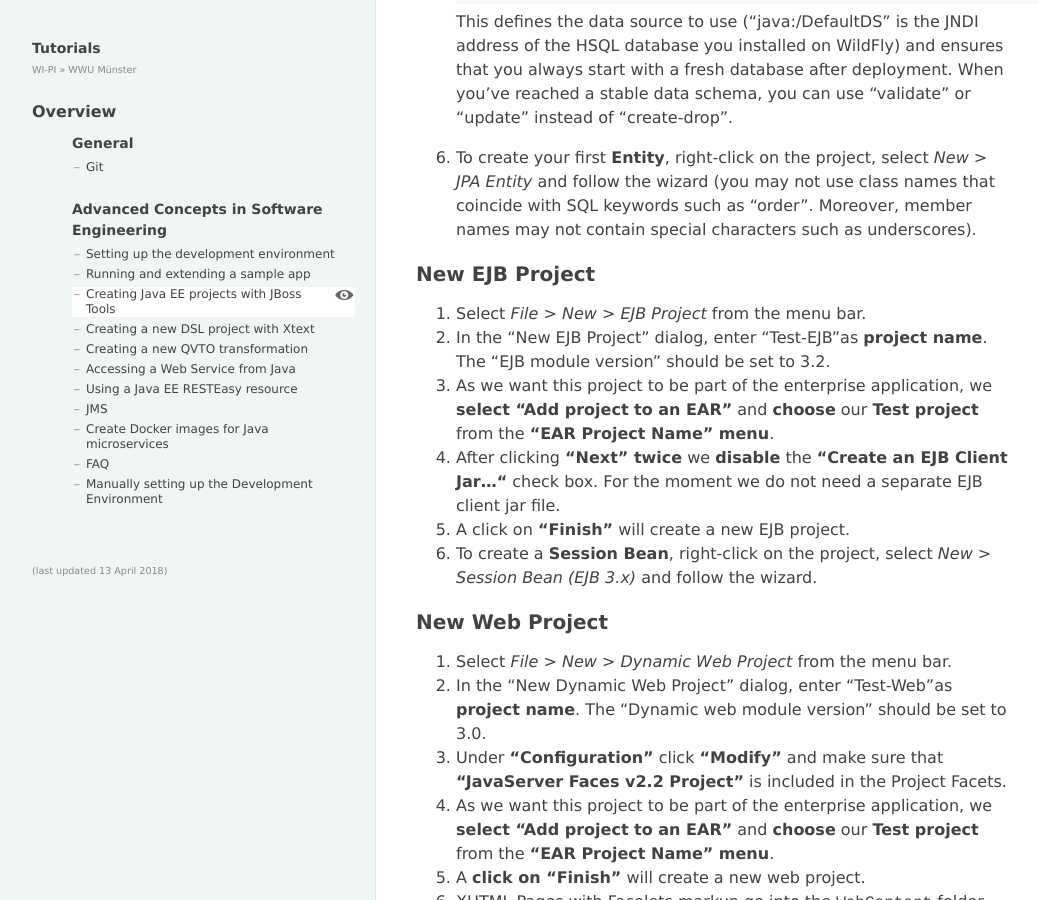
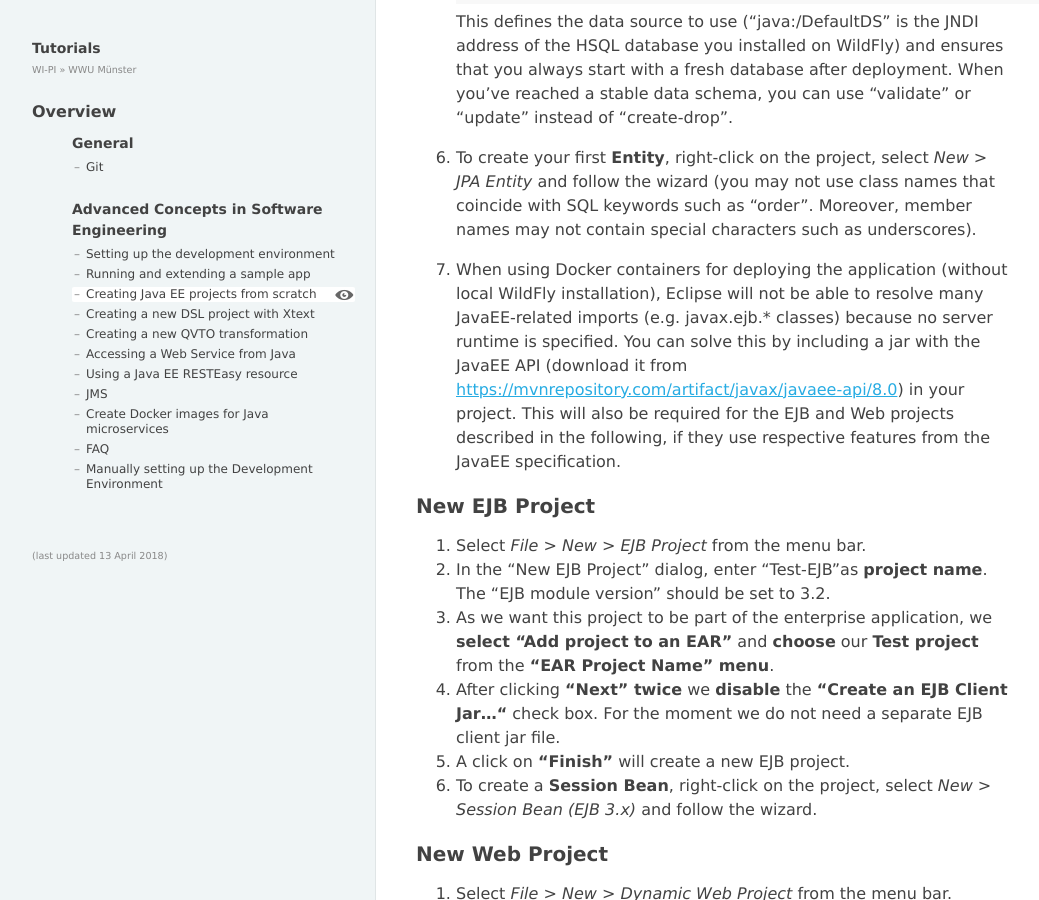
Before and after one commit to wwu-pi/tutorials, a Jekyll site: the page built from lectures/acse/020_tutorial_jboss_project.md, in a window 1280 px wide and 900 px high, scrolled down 1631 px. Shown: the whole window, without its empty margins (8-1047 px from the left). Built offline with Jekyll 4.4.1, drawn with Linux system fonts in a browser that asks for light colours; some of the changed text lies outside the part shown.

Commit message:
Add JavaEE API hint for creating projects from scratch

```diff
--- a/lectures/acse/020_tutorial_jboss_project.md
+++ b/lectures/acse/020_tutorial_jboss_project.md
@@ -1,6 +1,6 @@
 ---
 layout: recipe
-title: Creating Java EE projects with JBoss Tools
+title: Creating Java EE projects from scratch
 ---
 
 ## Contents
@@ -48,6 +48,8 @@ This tutorial uses "Test" and variations thereof as project names. Of course, yo
 
 1. To create your first **Entity**, right-click on the project, select *New* > *JPA Entity* and follow the wizard (you may not use class names that coincide with SQL keywords such as "order". Moreover, member names may not contain special characters such as underscores).
 
+1. When using Docker containers for deploying the application (without local WildFly installation), Eclipse will not be able to resolve many JavaEE-related imports (e.g. javax.ejb.* classes) because no server runtime is specified. You can solve this by including a jar with the JavaEE API (download it from [https://mvnrepository.com/artifact/javax/javaee-api/8.0](https://mvnrepository.com/artifact/javax/javaee-api/8.0)) in your project. This will also be required for the EJB and Web projects described in the following, if they use respective features from the JavaEE specification.
+
 ### <a id="create-ejb" name="create-ejb" />New EJB Project
 1. Select *File* > *New* > *EJB Project* from the menu bar.
 1. In the "New EJB Project" dialog, enter&nbsp;"Test-EJB"as **project name**. The "EJB module version" should be set to 3.2.
```
Also changed, not shown: lectures/acse/018_tutorial_sample_app.md (+4 -0 lines).
